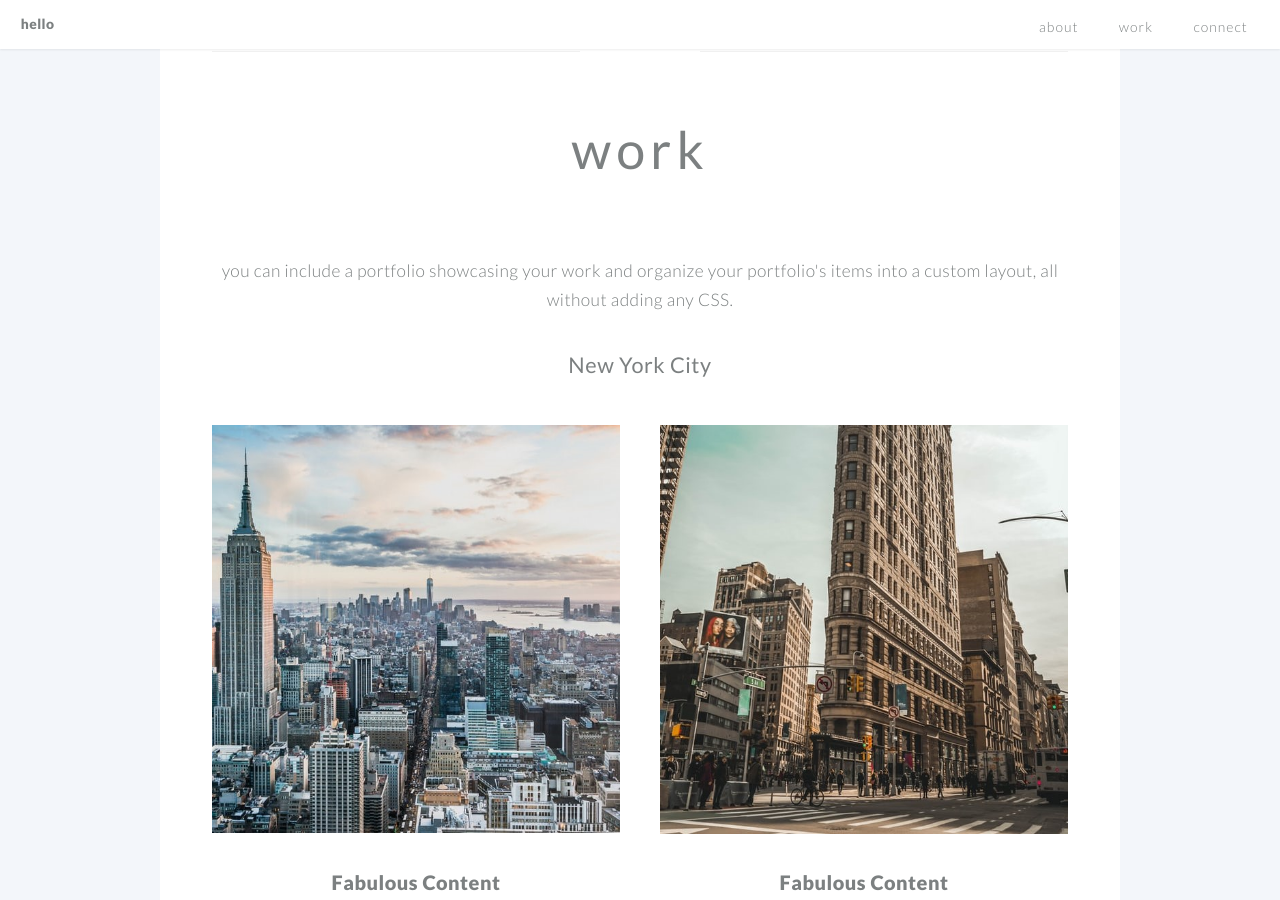
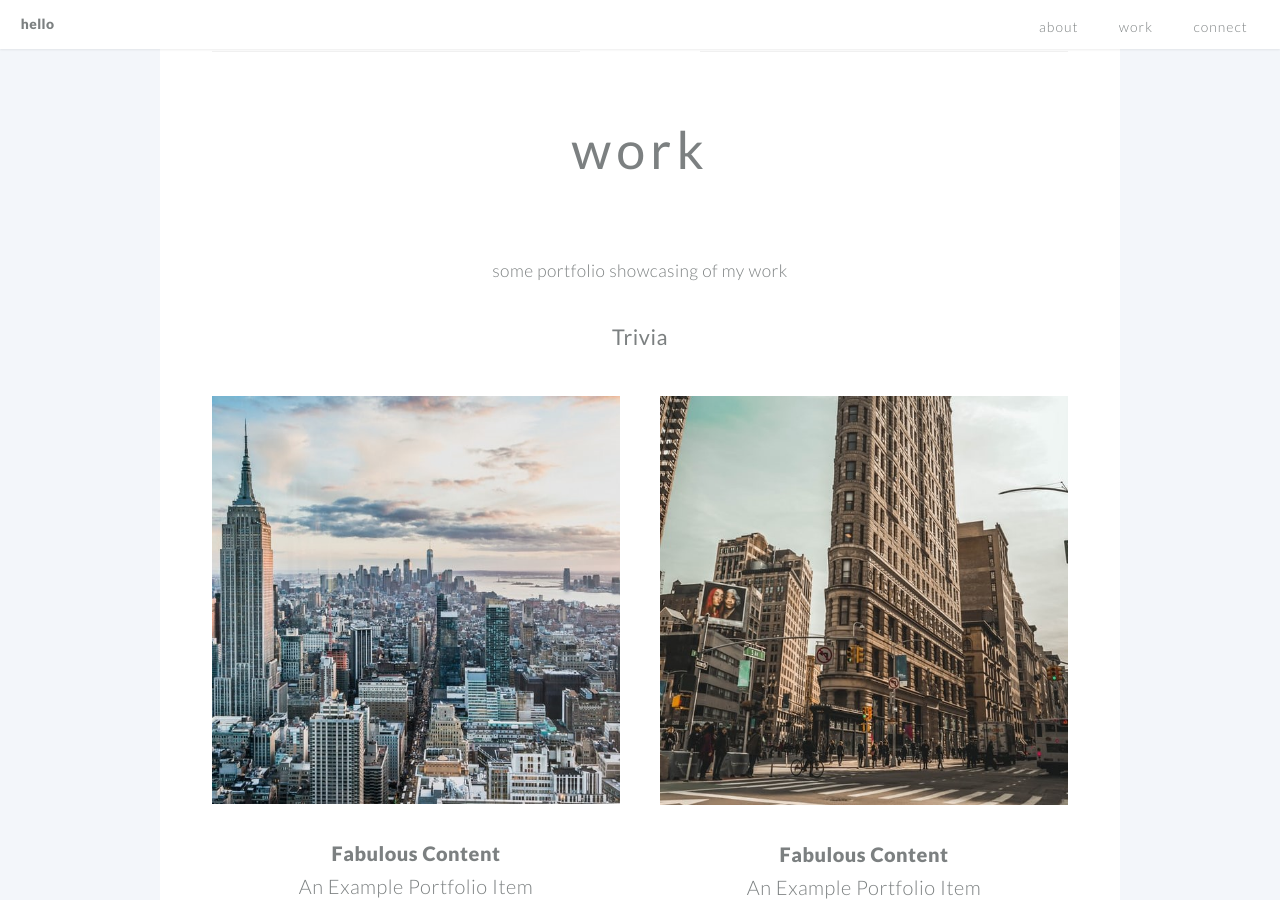
Before and after one commit to fanchenjie/fanchenjie.github.io, a Jekyll site: the page built from index.md, in a window 1280 px wide and 900 px high, scrolled down 1406 px. Built offline with Jekyll 4.4.1, drawn with Linux system fonts in a browser that asks for light colours.

Commit message:
updated work title

```diff
--- a/_data/work.yml
+++ b/_data/work.yml
@@ -2,7 +2,7 @@
 # in the root directory
 
 work:
-  - category: New York City
+  - category: Trivia
     items:
       - item: example.html
         image: /images/NYC1.jpg # optionally, include the file path for an image for each item
@@ -12,7 +12,7 @@ work:
         image: /images/NYC3.jpg
       - item: example3.html
         image: /images/NYC4.jpg
-  - category: Los Angeles
+  - category: Fyyur
     items:
       - item: example.html
         image: /images/LA1.jpg
--- a/index.md
+++ b/index.md
@@ -30,7 +30,7 @@ about_button_label: get hello # the label on the button
 # By declaring these variables, you can include a portfolio showcasing your work and organize your portfolio's items into a custom layout, all without adding any CSS. In addition, you must 1) create an HTML file in the_includes folder for each project with the text you'd like to display, and 2) create a YAML file in the _data folder describing the order in which each project should be shown and categorized. See `/includes/example.html` and `/_data/work.yml` for examples.
 
 portfolio: work # the heading for your portfolio and title of your YAML file
-portfolio_description: you can include a portfolio showcasing your work and organize your portfolio's items into a custom layout, all without adding any CSS. # a description to be desplayed below the heading and above the content
+portfolio_description: some portfolio showcasing of my work # a description to be desplayed below the heading and above the content
 
 # optional CTA section --------------------------------------------------
 
```
